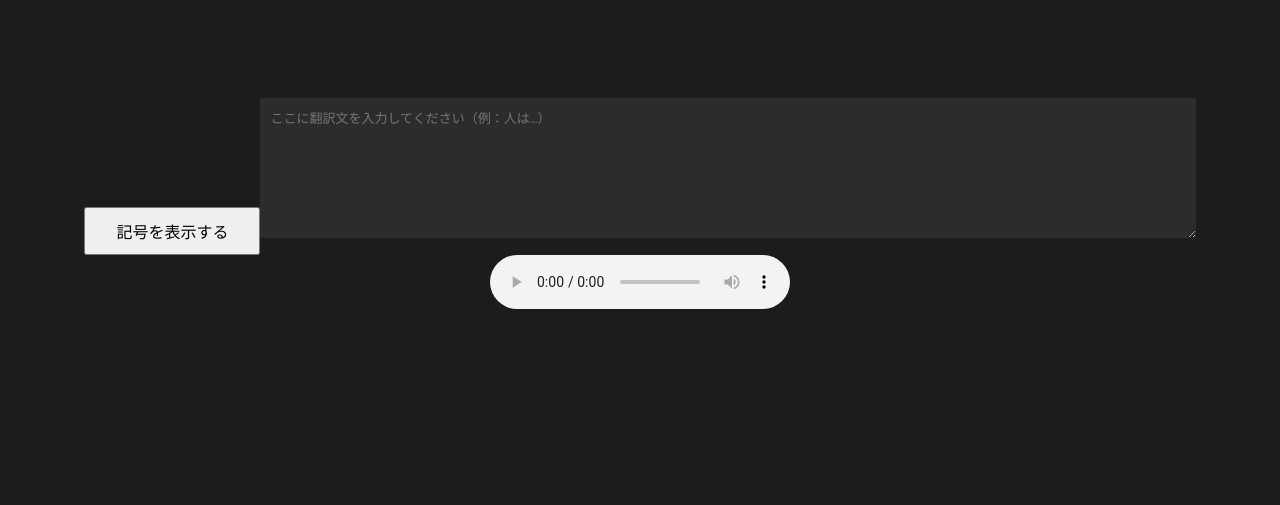
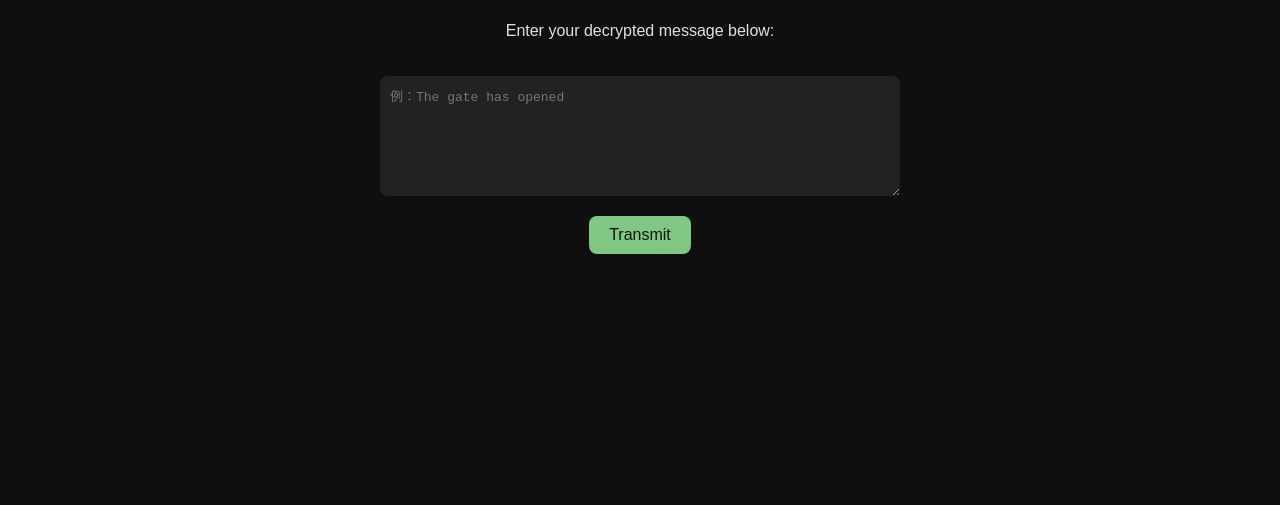
Before and after one commit to 80clip/klyzon-remnant, a plain HTML site: page final.html in a window 1280 px wide. Shown: the part 295-800 px from the top of the page. Drawn offline with Linux system fonts and the light colour scheme.

Commit message:
Add files via upload

```diff
--- a/final.html
+++ b/final.html
@@ -1 +1,81 @@
-<!DOCTYPE html><html lang="ja"><head><meta charset="UTF-8"><title>Stage 4 - 最終信号</title><style>body{background:#1c1c1c;color:#cfcfcf;font-family:'Noto Sans JP',sans-serif;text-align:center;padding:60px}.klyzon{font-size:2em;letter-spacing:0.3em;margin:30px auto;width:80%;opacity:0;transition:opacity 3s ease-in}.reveal{opacity:1!important}textarea{width:80%;height:120px;background:#2c2c2c;color:#cfcfcf;font-size:1em;padding:10px;margin-top:30px;border:none}button{margin-top:20px;padding:10px 30px;font-size:1em;cursor:pointer}</style></head><body><h1>Stage 4 - 最終信号</h1><p>すべての記号を理解した今、最後のKlyzon語を解読せよ。</p><div id="message" class="klyzon">⋄ ⟡⌁ ∿ ⍒⌮ ⨍ ⊚<br>⨀⊜ ⎎⏃ ⊜∿ ⊚ ⟡⌁<br>⩫⋄ ⏃ ⌇ ⨍ ⍒⌮ ⍙</div><button onclick="document.getElementById('message').classList.add('reveal')">記号を表示する</button><textarea placeholder="ここに翻訳文を入力してください（例：人は…）"></textarea><audio controls src="klyzon_final_signal.wav"></audio></body></html>
+
+<!DOCTYPE html>
+<html lang="ja">
+<head>
+  <meta charset="UTF-8">
+  <meta name="viewport" content="width=device-width, initial-scale=1.0">
+  <title>Final Stage - KLYZON REMNANT</title>
+  <style>
+    body {
+      margin: 0;
+      font-family: 'Arial', sans-serif;
+      background-color: #0f0f0f;
+      color: #e0e0e0;
+      display: flex;
+      flex-direction: column;
+      align-items: center;
+      justify-content: center;
+      height: 100vh;
+      text-align: center;
+      transition: background-color 1s;
+    }
+    h1 {
+      font-size: 2em;
+      color: #81c784;
+    }
+    textarea {
+      width: 80%;
+      max-width: 500px;
+      height: 100px;
+      margin-top: 20px;
+      font-size: 1em;
+      padding: 10px;
+      background-color: #222;
+      color: #e0e0e0;
+      border: none;
+      border-radius: 8px;
+    }
+    button {
+      margin-top: 20px;
+      padding: 10px 20px;
+      font-size: 1em;
+      border: none;
+      background-color: #81c784;
+      color: #111;
+      border-radius: 8px;
+      cursor: pointer;
+    }
+    #response {
+      margin-top: 30px;
+      font-size: 1.2em;
+    }
+  </style>
+</head>
+<body>
+  <h1>Final Transmission</h1>
+  <p>Enter your decrypted message below:</p>
+  <textarea id="inputArea" placeholder="例：The gate has opened"></textarea>
+  <button onclick="verifyInput()">Transmit</button>
+  <div id="response"></div>
+
+  <audio id="successSound">
+    <source src="transmission_success.wav" type="audio/wav">
+  </audio>
+
+  <script>
+    function verifyInput() {
+      const input = document.getElementById("inputArea").value.trim().toLowerCase();
+      const response = document.getElementById("response");
+      const audio = document.getElementById("successSound");
+
+      if (input.includes("the gate has opened") || input.includes("orahra kai")) {
+        document.body.style.backgroundColor = "#81c784";
+        response.innerHTML = "<strong>TRANSMISSION ACCEPTED</strong><br>The signal is received.";
+        audio.play();
+      } else {
+        response.innerHTML = "<span style='color:#ff9800;'>Unrecognized transmission. Try again.</span>";
+      }
+    }
+  </script>
+</body>
+</html>
```
